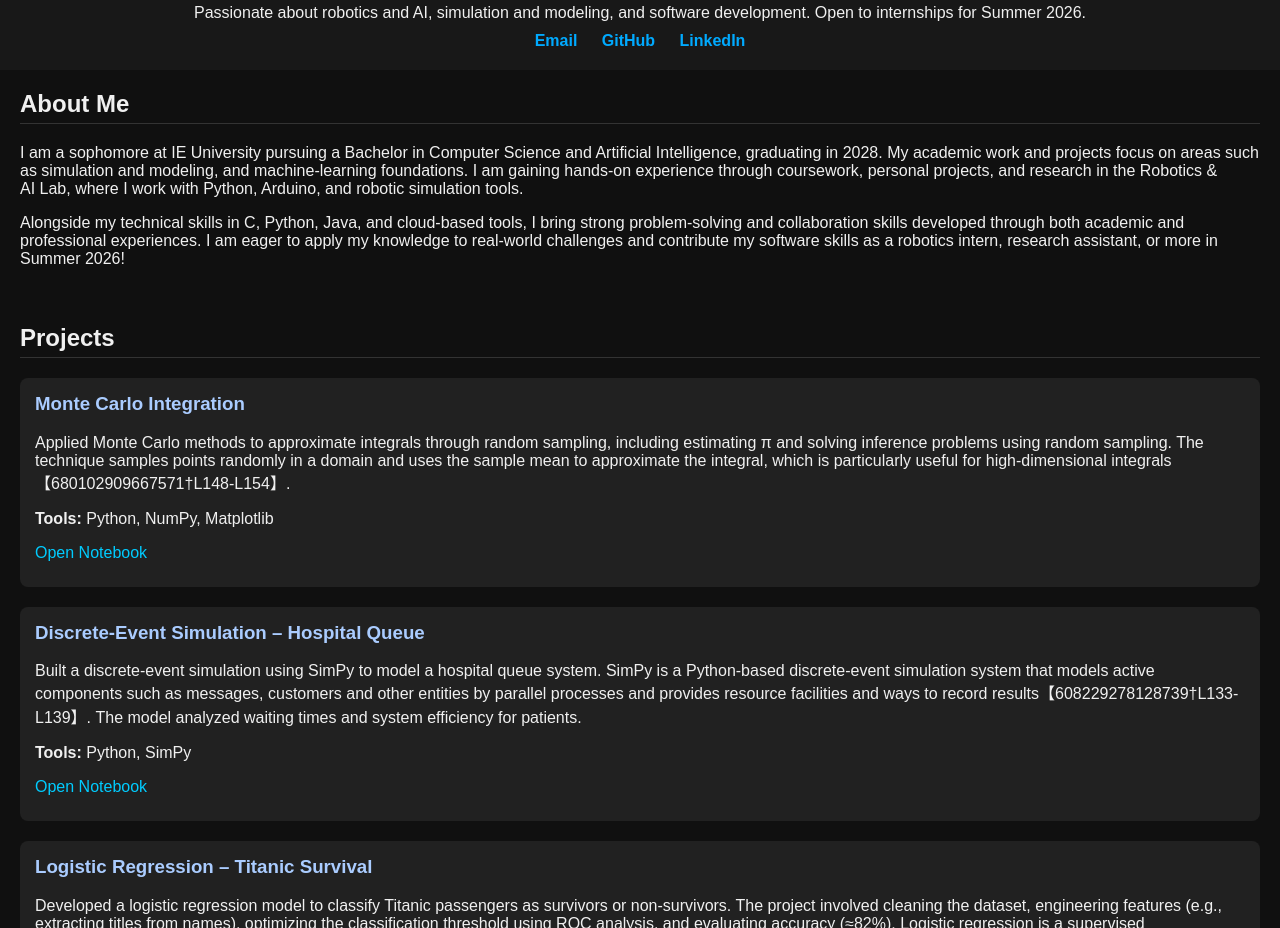
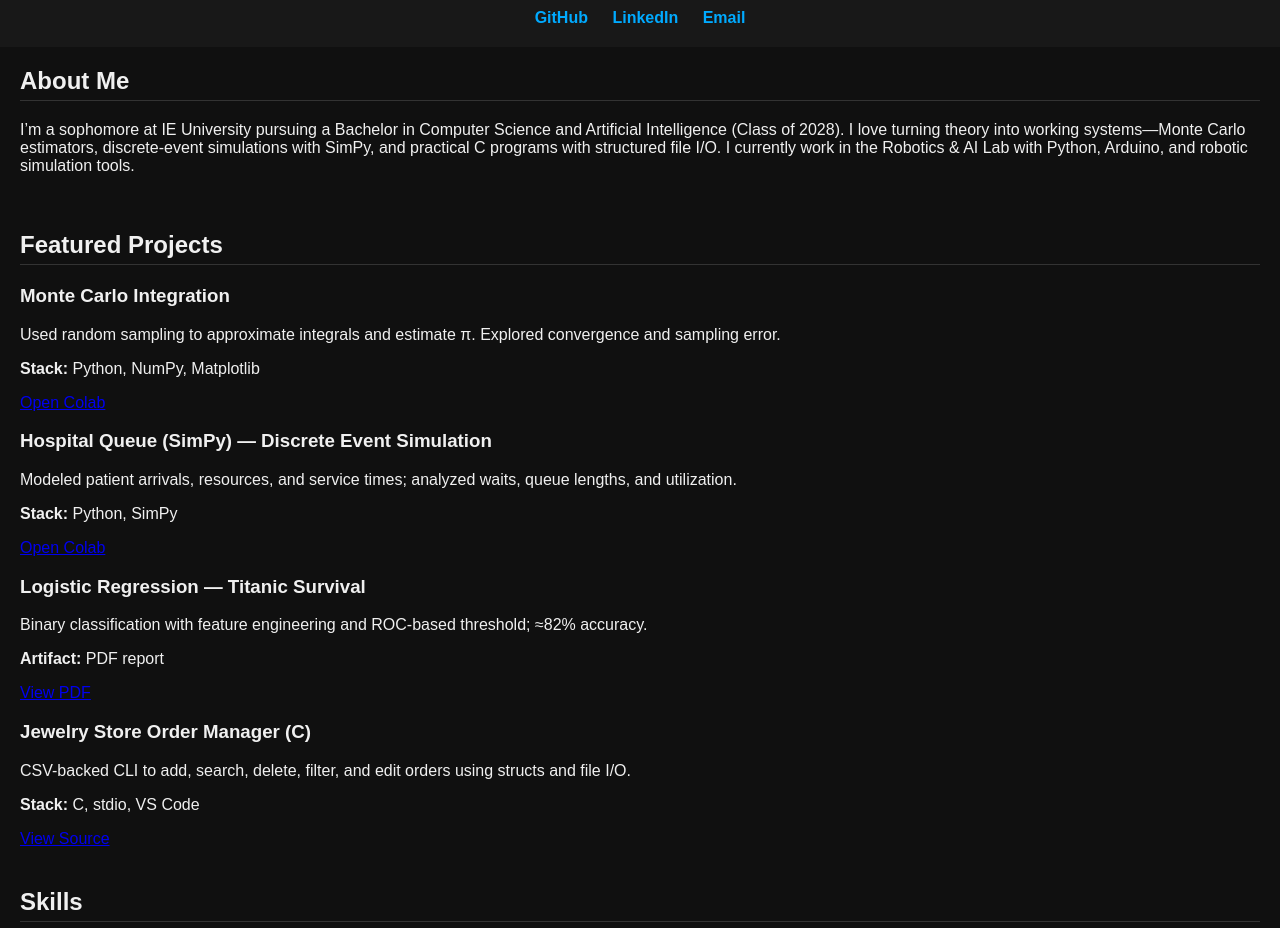
Before and after one commit to Myr-anna/Ryanns-Portfolio, a plain HTML site: page index.html in a window 1280 px wide. Shown: the part 89-1017 px from the top of the page. Drawn offline with Linux system fonts and the light colour scheme.

Commit message:
Update index.html

```diff
--- a/index.html
+++ b/index.html
@@ -1,64 +1,68 @@
 <!DOCTYPE html>
 <html lang="en">
 <head>
-  <meta charset="UTF-8">
-  <title>Ryann Mack Portfolio</title>
-  <link rel="stylesheet" href="style.css">
+  <meta charset="UTF-8" />
+  <meta name="viewport" content="width=device-width,initial-scale=1" />
+  <title>Ryann Mack — Portfolio</title>
+  <link rel="stylesheet" href="style.css" />
+  <meta name="description" content="Ryann Mack — CS & AI student at IE University. Simulation & Modeling, ML foundations, Robotics. Open to Summer 2026 SWE/AI internships." />
 </head>
 <body>
   <header>
-  <h1>Ryann Mack</h1>
-  <p>Bachelor in Computer Science & Artificial Intelligence, IE University (Class of 2028)</p>
-  <p>Passionate about robotics and AI, simulation and modeling, and software development. Open to internships for Summer 2026.</p>
+    <h1>Ryann Mack</h1>
+    <p>CS & AI @ IE University (’28) · U.S. Citizen · Open to <b>Summer 2026</b> SWE/AI/Robotics internships</p>
     <nav>
-    <!-- Update the href values with your actual email and GitHub username -->
-    <a href="mailto:you@example.com">Email</a>
-    <a href="https://github.com/yourusername" target="_blank">GitHub</a>
-    <a href="https://www.linkedin.com/in/ryann-mack/" target="_blank">LinkedIn</a>
+      <a href="https://github.com/Myr-anna" target="_blank" rel="noreferrer">GitHub</a>
+      <a href="https://www.linkedin.com/in/ryann-mack/" target="_blank" rel="noreferrer">LinkedIn</a>
+      <a href="mailto:your.email@example.com">Email</a>
     </nav>
   </header>
 
+  <main class="container">
     <section>
-  <h2>About Me</h2>
-  <p>I am a sophomore at IE University pursuing a Bachelor in Computer Science and Artificial Intelligence, graduating in 2028. My academic work and projects focus on areas such as simulation and modeling, and machine‑learning foundations. I am gaining hands‑on experience through coursework, personal projects, and research in the Robotics & AI Lab, where I work with Python, Arduino, and robotic simulation tools.</p>
-  <p>Alongside my technical skills in C, Python, Java, and cloud‑based tools, I bring strong problem‑solving and collaboration skills developed through both academic and professional experiences. I am eager to apply my knowledge to real‑world challenges and contribute my software skills as a robotics intern, research assistant, or more in Summer 2026!</p>
+      <h2>About Me</h2>
+      <p>
+        I’m a sophomore at IE University pursuing a Bachelor in Computer Science and Artificial Intelligence (Class of 2028).
+        I love turning theory into working systems—Monte Carlo estimators, discrete-event simulations with SimPy, and practical C programs with structured file I/O.
+        I currently work in the Robotics & AI Lab with Python, Arduino, and robotic simulation tools.
+      </p>
     </section>
 
     <section>
-  <h2>Projects</h2>
+      <h2>Featured Projects</h2>
 
-  <div class="project">
-    <h3>Monte Carlo Integration</h3>
-    <p>Applied Monte Carlo methods to approximate integrals through random sampling, including estimating π and solving inference problems using random sampling. The technique samples points randomly in a domain and uses the sample mean to approximate the integral, which is particularly useful for high‑dimensional integrals【680102909667571†L148-L154】.</p>
-    <p><strong>Tools:</strong> Python, NumPy, Matplotlib</p>
-    <p><a href="https://colab.research.google.com/drive/1BknrFdSU8JARpfX4GdbyQvV7BiAXAJ6t?usp=sharing" target="_blank">Open Notebook</a></p>
-  </div>
+      <article class="card">
+        <h3>Monte Carlo Integration</h3>
+        <p>Used random sampling to approximate integrals and estimate π. Explored convergence and sampling error.</p>
+        <p><b>Stack:</b> Python, NumPy, Matplotlib</p>
+        <a class="btn" href="https://colab.research.google.com/drive/1BknrFdSU8JARpfX4GdbyQvV7BiAXAJ6t?usp=sharing" target="_blank" rel="noreferrer">Open Colab</a>
+      </article>
 
-  <div class="project">
-    <h3>Discrete‑Event Simulation – Hospital Queue</h3>
-    <p>Built a discrete‑event simulation using SimPy to model a hospital queue system. SimPy is a Python‑based discrete‑event simulation system that models active components such as messages, customers and other entities by parallel processes and provides resource facilities and ways to record results【608229278128739†L133-L139】. The model analyzed waiting times and system efficiency for patients.</p>
-    <p><strong>Tools:</strong> Python, SimPy</p>
-    <p><a href="https://colab.research.google.com/drive/1-gCF-1Wg4XfP0kz-_LOSM-aRRahbADXM?usp=sharing" target="_blank">Open Notebook</a></p>
-  </div>
+      <article class="card">
+        <h3>Hospital Queue (SimPy) — Discrete Event Simulation</h3>
+        <p>Modeled patient arrivals, resources, and service times; analyzed waits, queue lengths, and utilization.</p>
+        <p><b>Stack:</b> Python, SimPy</p>
+        <a class="btn" href="https://colab.research.google.com/drive/1-gCF-1Wg4XfP0kz-_LOSM-aRRahbADXM?usp=sharing" target="_blank" rel="noreferrer">Open Colab</a>
+      </article>
 
-  <div class="project">
-    <h3>Logistic Regression – Titanic Survival</h3>
-    <p>Developed a logistic regression model to classify Titanic passengers as survivors or non‑survivors. The project involved cleaning the dataset, engineering features (e.g., extracting titles from names), optimizing the classification threshold using ROC analysis, and evaluating accuracy (≈82%). Logistic regression is a supervised machine‑learning algorithm widely used for binary classification tasks【120886233947787†L377-L392】.</p>
-    <p><strong>Tools:</strong> Python, Pandas, scikit‑learn</p>
-    <p><a href="./Logistic_Regression_Lab.pdf" target="_blank">View Report</a></p>
-  </div>
+      <article class="card">
+        <h3>Logistic Regression — Titanic Survival</h3>
+        <p>Binary classification with feature engineering and ROC-based threshold; ≈82% accuracy.</p>
+        <p><b>Artifact:</b> PDF report</p>
+        <a class="btn" href="./Logistic_Regression_Lab.pdf">View PDF</a>
+      </article>
 
-  <div class="project">
-    <h3>Jewelry Store Order Manager (C Project)</h3>
-    <p>A console‑based application developed in C for managing customer orders at a jewelry store. Features include viewing orders, searching by customer or email, adding new orders, deleting existing ones, filtering by status, and editing order status. Orders are stored in a CSV file and loaded on startup.</p>
-    <p><strong>Tools:</strong> C, Standard Library</p>
-    <!-- Update the link below once the C project code is hosted on GitHub -->
-    <p><a href="https://github.com/yourusername/jewelry-order-manager" target="_blank">View Source Code</a></p>
-  </div>
+      <article class="card">
+        <h3>Jewelry Store Order Manager (C)</h3>
+        <p>CSV-backed CLI to add, search, delete, filter, and edit orders using structs and file I/O.</p>
+        <p><b>Stack:</b> C, stdio, VS Code</p>
+        <!-- If the C project is in another repo, keep this link. If you place the code in this repo under /c-jewelry-manager, change the href to ./c-jewelry-manager/ -->
+        <a class="btn" href="https://github.com/Myr-anna/Jewelry-Store-Manager" target="_blank" rel="noreferrer">View Source</a>
+      </article>
+
     </section>
 
-<footer>
-  <p>© 2025 Ryann Mack. Last updated 1 Nov 2025.</p>
-</footer>
-</body>
-</html>
+    <section>
+      <h2>Skills</h2>
+      <p><b>Languages:</b> C · Python · Java · SQL</p>
+      <p><b>Libraries & Tools:</b> SimPy · NumPy · Matplotlib · Pandas · Arduino · Gi
```
Lines whose indentation alone changed are shown as unchanged.
